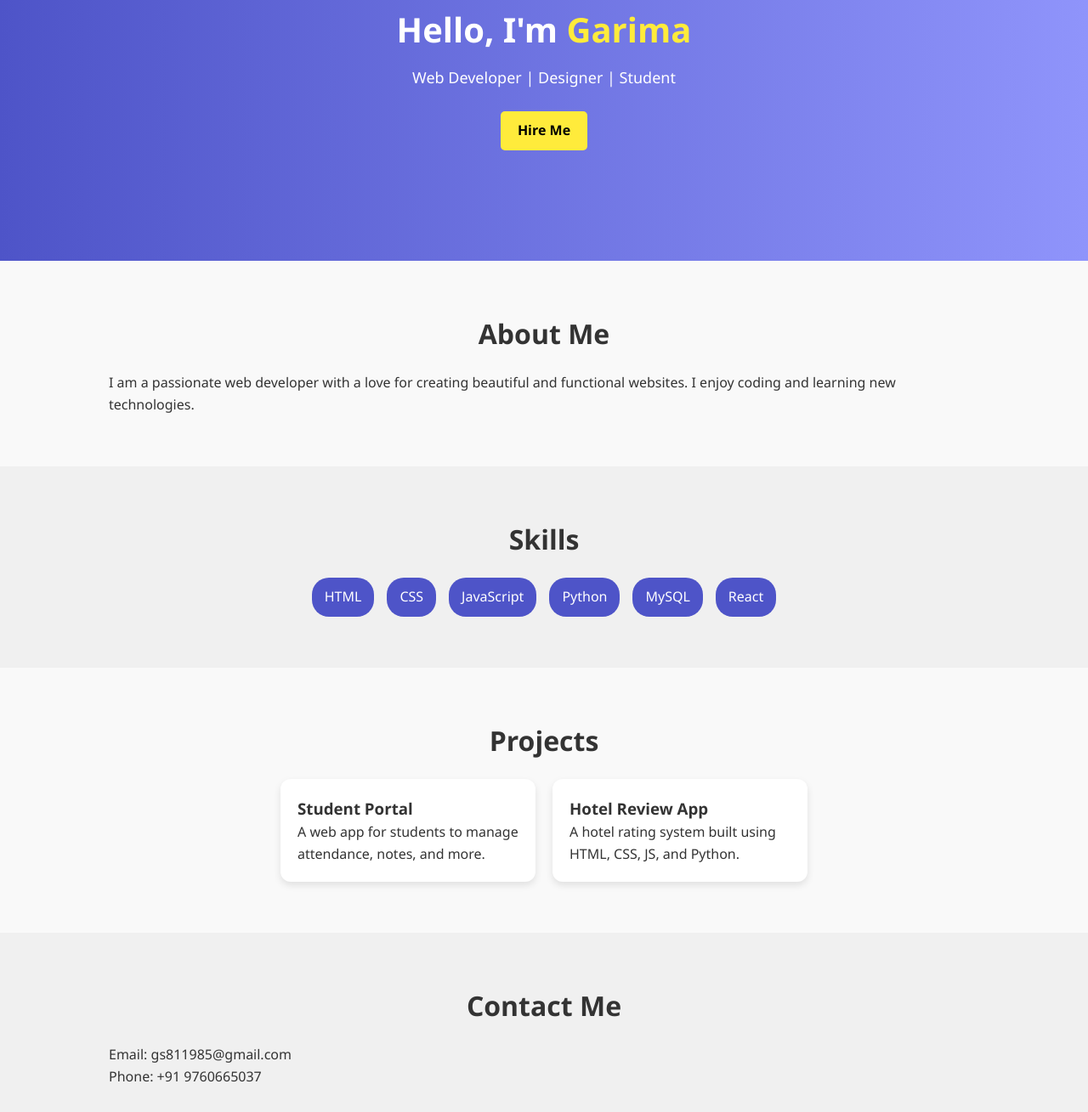
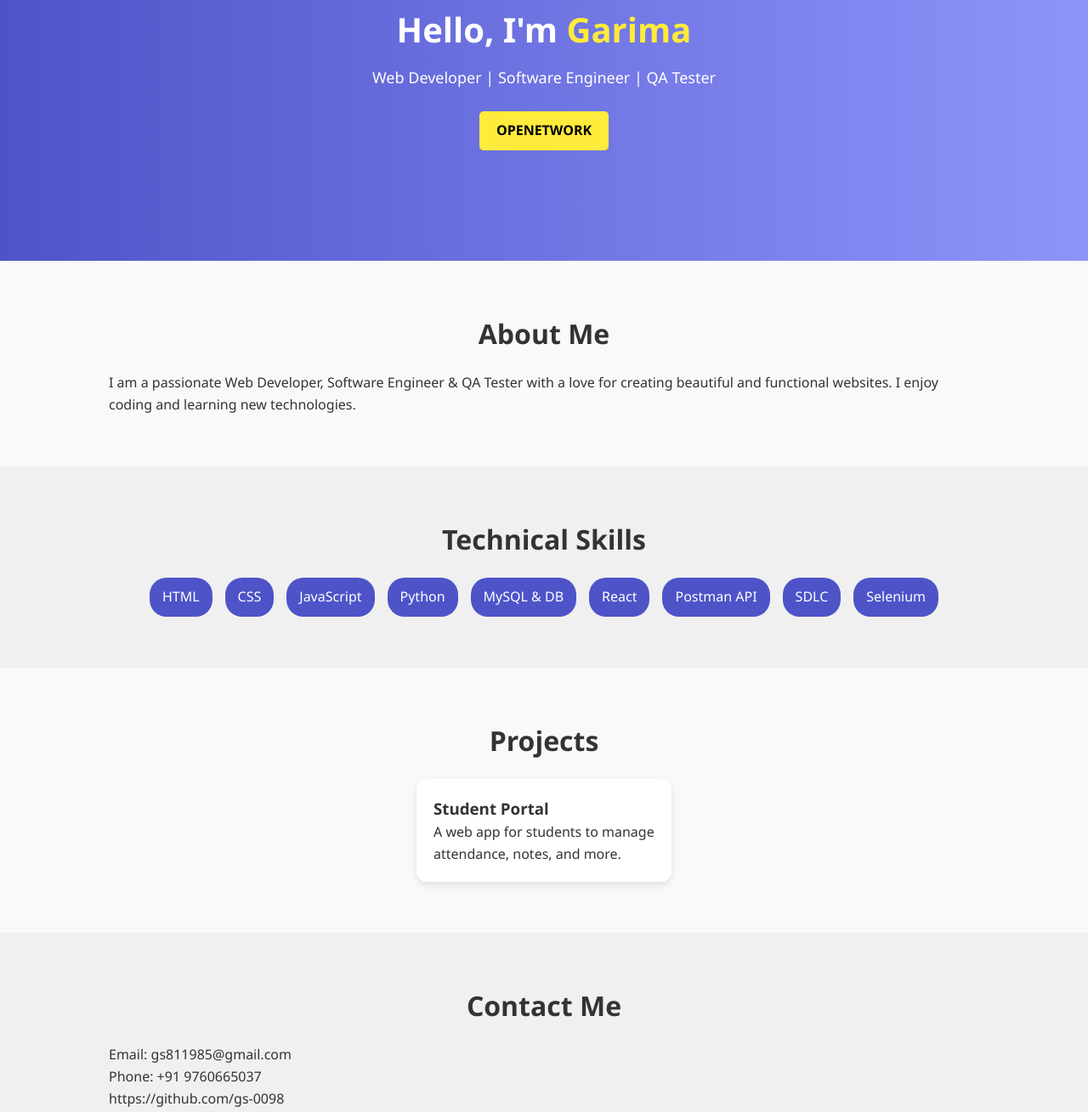
Before and after one commit to gs-0098/personal-portfolio-web-page, a plain HTML site: page index.html in a window 1280 px wide. Shown: the part 155-1464 px from the top of the page at 85% size. Drawn offline with Linux system fonts and the light colour scheme.

Commit message:
Add files via upload

```diff
--- a/index.html
+++ b/index.html
@@ -12,7 +12,7 @@
       <h1>MyPortfolio</h1>
       <ul>
         <li><a href="#about">About</a></li>
-        <li><a href="#skills">Skills</a></li>
+        <li><a href="#tecnical skills">Skills</a></li>
         <li><a href="#projects">Projects</a></li>
         <li><a href="#contact">Contact</a></li>
       </ul>
@@ -20,8 +20,8 @@
     <section class="hero">
       <div class="hero-text">
         <h2>Hello, I'm <span>Garima</span></h2>
-        <p>Web Developer | Designer | Student</p>
-        <a href="#contact" class="btn">Hire Me</a>
+        <p>Web Developer |  Software Engineer | QA Tester</p>
+        <a href="#contact" class="btn">OPENETWORK</a>
       </div>
     </section>
   </header>
@@ -29,18 +29,21 @@
   <main>
     <section id="about" class="section">
       <h2>About Me</h2>
-      <p>I am a passionate web developer with a love for creating beautiful and functional websites. I enjoy coding and learning new technologies.</p>
+      <p>I am a passionate Web Developer, Software Engineer & QA Tester with a love for creating beautiful and functional websites. I enjoy coding and learning new technologies.</p>
     </section>
 
-    <section id="skills" class="section light">
-      <h2>Skills</h2>
-      <div class="skills">
+    <section id="technical skills" class="section light">
+      <h2>Technical Skills</h2>
+      <div class="Technical skills">
         <span>HTML</span>
         <span>CSS</span>
         <span>JavaScript</span>
         <span>Python</span>
-        <span>MySQL</span>
+        <span>MySQL & DB</span>
         <span>React</span>
+        <span>Postman API</span>
+        <span>SDLC</span>
+        <span>Selenium</span>
       </div>
     </section>
 
@@ -51,17 +54,14 @@
           <h3>Student Portal</h3>
           <p>A web app for students to manage attendance, notes, and more.</p>
         </div>
-        <div class="card">
-          <h3>Hotel Review App</h3>
-          <p>A hotel rating system built using HTML, CSS, JS, and Python.</p>
-        </div>
-      </div>
+
     </section>
 
     <section id="contact" class="section light">
       <h2>Contact Me</h2>
       <p>Email: gs811985@gmail.com</p>
       <p>Phone: +91 9760665037</p>
+      <p>https://github.com/gs-0098</p>
     </section>
   </main>
 
```
